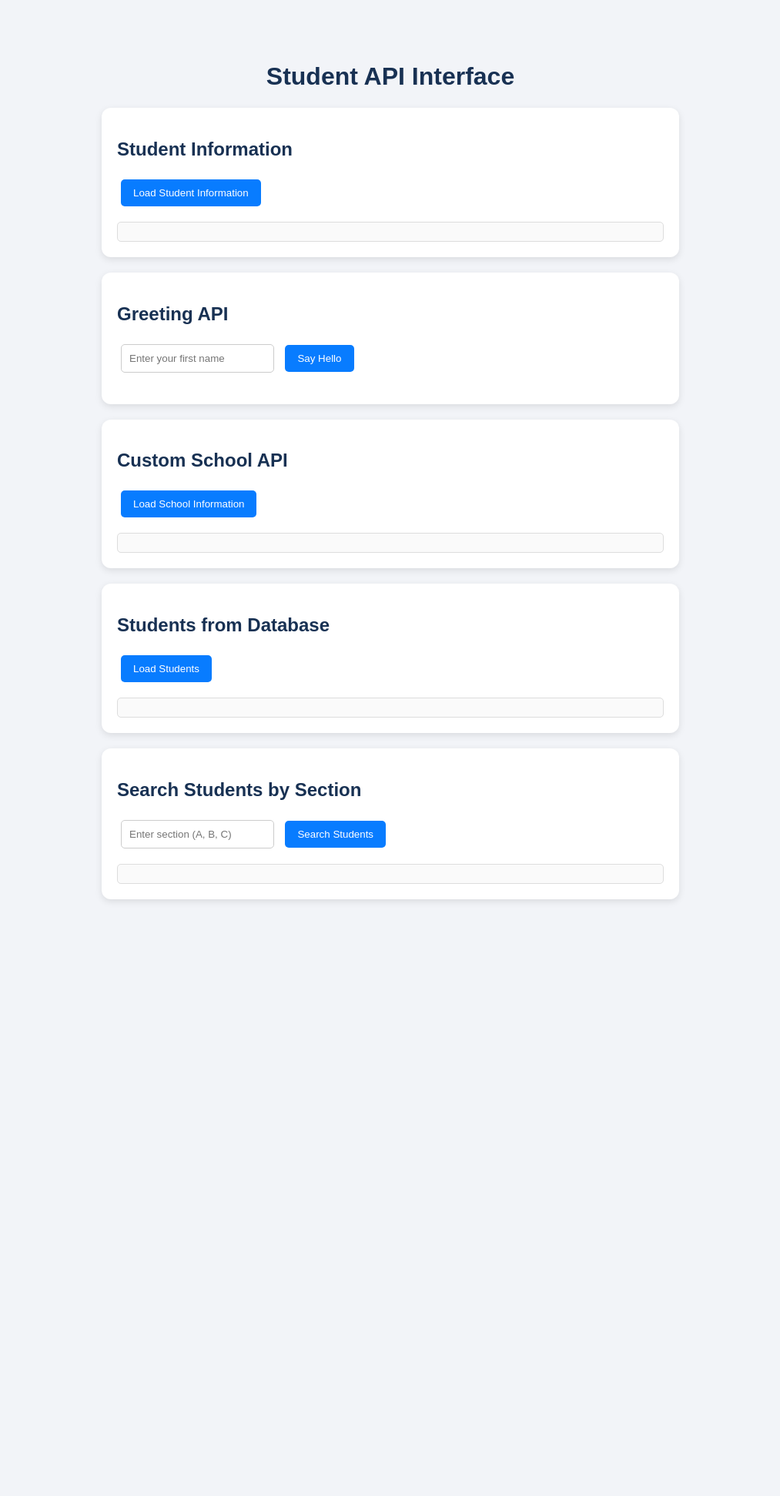
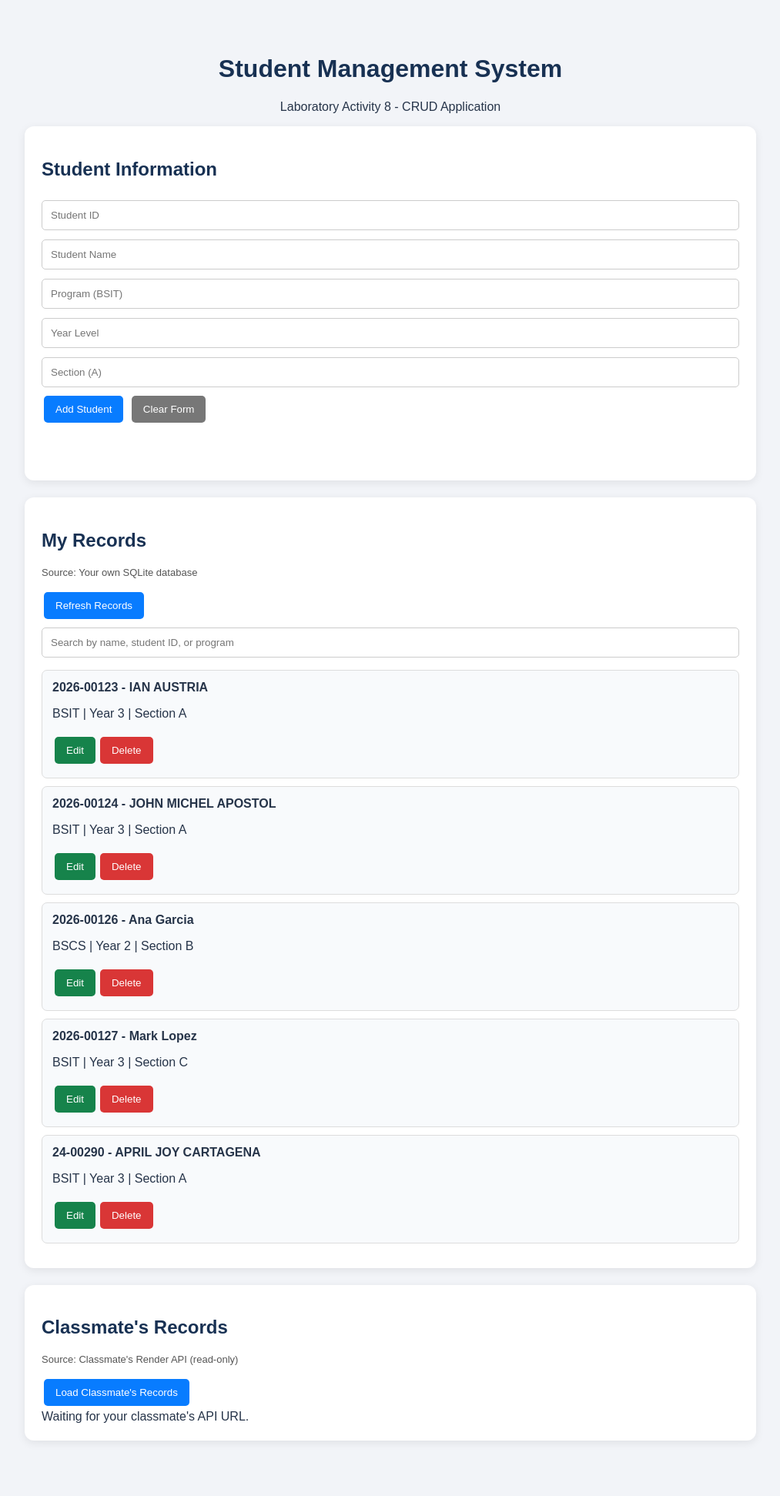
Before and after one commit to Jordan-aa19/jonardalipala, a Flask app: page / in a window 1280 px wide. Shown: the whole page at 77% size, without its empty margins (133-1146 px from the left). Before the commit the page ends 1171 px from the top, so only its background shows below. Run offline with Flask 3, Linux system fonts and the light colour scheme; data comes from the database, SQL or seed files in the repository; both versions use the stored data as it was after the commit.

Commit message:
Complete Laboratory Activity 7

```diff
--- a/app.py
+++ b/app.py
@@ -1,11 +1,15 @@
 
 import sqlite3
 import os
+import json
+from urllib.request import urlopen
+from urllib.error import URLError, HTTPError
+
 from flask import Flask, jsonify, request, render_template
 
 app = Flask(__name__)
 
-# Database connection
+# DATABASE CONNECTION
 def get_db_connection():
     db_path = os.path.join(app.root_path, 'students.db')
     conn = sqlite3.connect(db_path)
@@ -19,33 +23,30 @@ def home():
     return render_template('index.html')
 
 
-# ACTIVITY 6: STUDENT INFORMATION API
+# ACTIVITY 6: STUDENT INFORMATION
 @app.route('/student')
 def get_student():
     return jsonify({
         "student_id": "2024-00193",
-        "name": "JONARD ALIPALA",
+        "name": "JONARD ALIPAL",
         "program": "BSIT",
         "year": 3,
         "section": "A"
     })
 
 
-# ACTIVITY 6: GREETING API
+# ACTIVITY 6: GREETING
 @app.route('/hello')
 def say_hello():
     name = request.args.get('name', 'Student')
-
-    return jsonify({
-        "message": f"Hello, {name}!"
-    })
+    return jsonify({"message": f"Hello, {name}!"})
 
 
-# CUSTOM SCHOOL API
+# ACTIVITY 6: CUSTOM SCHOOL API
 @app.route('/school')
 def get_school():
     return jsonify({
-        "school_name": "ISUFST",
+        "school_name": "Your School Name",
         "location": "Philippines",
         "program": "BSIT",
         "department": "Information Technology"
@@ -54,27 +55,23 @@ def get_school():
 
 # ACTIVITY 7: GET ALL STUDENTS
 @app.route('/students')
+@app.route('/api/students', methods=['GET'])
 def get_students():
     conn = get_db_connection()
-
     students = conn.execute(
-        'SELECT * FROM students'
+        'SELECT * FROM students ORDER BY id'
     ).fetchall()
-
     conn.close()
-
     return jsonify([dict(student) for student in students])
 
 
-# ACTIVITY 7: GET ONE STUDENT BY ID
+# ACTIVITY 7: GET ONE STUDENT
 @app.route('/students/<int:id>')
 def get_student_by_id(id):
     conn = get_db_connection()
-
     student = conn.execute(
         'SELECT * FROM students WHERE id = ?', (id,)
     ).fetchone()
-
     conn.close()
 
     if student is None:
@@ -83,19 +80,176 @@ def get_student_by_id(id):
     return jsonify(dict(student))
 
 
-# ADDITIONAL API: SEARCH STUDENTS BY SECTION
+# ACTIVITY 7: SEARCH BY SECTION
 @app.route('/students/section/<section>')
 def get_students_by_section(section):
     conn = get_db_connection()
-
     students = conn.execute(
         'SELECT * FROM students WHERE section = ?',
         (section.upper(),)
     ).fetchall()
+    conn.close()
+    return jsonify([dict(student) for student in students])
 
+
+# ACTIVITY 8: CREATE STUDENT
+@app.route('/api/students', methods=['POST'])
+def add_student():
+    data = request.get_json(silent=True)
+
+    if not data:
+        return jsonify({"error": "JSON data is required"}), 400
+
+    required = ['student_id', 'name', 'program', 'year', 'section']
+
+    if any(not str(data.get(field, '')).strip() for field in required):
+        return jsonify({"error": "All fields are required"}), 400
+
+    try:
+        year = int(data['year'])
+        if year < 1:
+            raise ValueError
+    except (ValueError, TypeError):
+        return jsonify({"error": "Year must be a positive number"}), 400
+
+    conn = get_db_connection()
+    cursor = conn.execute(
+        '''INSERT INTO students
+        (student_id, name, program, year, section)
+        VALUES (?, ?, ?, ?, ?)''',
+        (
+            data['student_id'].strip(),
+            data['name'].strip(),
+            data['program'].strip(),
+            year,
+            data['section'].strip().upper()
+        )
+    )
+
+    new_id = cursor.lastrowid
+    conn.commit()
     conn.close()
 
-    return jsonify([dict(student) for student in students])
+    return jsonify({
+        "message": "Student added successfully",
+        "id": new_id
+    }), 201
+
+
+# ACTIVITY 8: READ ONE STUDENT
+@app.route('/api/students/<int:id>', methods=['GET'])
+def api_get_student(id):
+    conn = get_db_connection()
+    student = conn.execute(
+        'SELECT * FROM students WHERE id = ?', (id,)
+    ).fetchone()
+    conn.close()
+
+    if student is None:
+        return jsonify({"error": "Student not found"}), 404
+
+    return jsonify(dict(student))
+
+
+# ACTIVITY 8: UPDATE STUDENT
+@app.route('/api/students/<int:id>', methods=['PUT'])
+def update_student(id):
+    data = request.get_json(silent=True)
+
+    if not data:
+        return jsonify({"error": "JSON data is required"}), 400
+
+    required = ['student_id', 'name', 'program', 'year', 'section']
+
+    if any(not str(data.get(field, '')).strip() for field in required):
+        return jsonify({"error": "All fields are required"}), 400
+
+    try:
+        year = int(data['year'])
+        if year < 1:
+            raise ValueError
+    except (ValueError, TypeError):
+        return jsonify({"error": "Invalid year"}), 400
+
+    conn = get_db_connection()
+
+    existing = conn.execute(
+        'SELECT id FROM students WHERE id = ?', (id,)
+    ).fetchone()
+
+    if existing is None:
+        conn.close()
+        return jsonify({"error": "Student not found"}), 404
+
+    conn.execute(
+        '''UPDATE students
+        SET student_id=?, name=?, program=?, year=?, section=?
+        WHERE id=?''',
+        (
+            data['student_id'].strip(),
+            data['name'].strip(),
+            data['program'].strip(),
+            year,
+            data['section'].strip().upper(),
+            id
+        )
+    )
+
+    conn.commit()
+    conn.close()
+
+    return jsonify({"message": "Student updated successfully"})
+
+
+# ACTIVITY 8: DELETE STUDENT
+@app.route('/api/students/<int:id>', methods=['DELETE'])
+def delete_student(id):
+    conn = get_db_connection()
+
+    cursor = conn.execute(
+        'DELETE FROM students WHERE id = ?', (id,)
+    )
+
+    if cursor.rowcount == 0:
+        conn.close()
+        return jsonify({"error": "Student not found"}), 404
+
+    conn.commit()
+    conn.close()
+
+    return jsonify({"message": "Student deleted successfully"})
+
+
+# CLASSMATE API PLACEHOLDER
+# Replace this URL when your classmate gives it to you.
+CLASSMATE_API = "PASTE_CLASSMATE_RENDER_API_URL_HERE"
+
+
+# RETRIEVE CLASSMATE RECORDS (READ ONLY)
+@app.route('/api/classmate/students')
+def get_classmate_students():
+    if not CLASSMATE_API.startswith('https://'):
+        return jsonify({
+            "error": "Classmate API URL has not been configured yet."
+        }), 400
+
+    try:
+        with urlopen(CLASSMATE_API, timeout=20) as response:
+            if response.status != 200:
+                return jsonify({"error": "Classmate API request failed"}), 502
+
+            data = json.loads(response.read().decode('utf-8'))
+
+            if not isinstance(data, list):
+                return jsonify({"error": "Invalid classmate API response"}), 502
+
+            return jsonify(data)
+
+    except (HTTPError, URLError, TimeoutError, ValueError) as error:
+        return jsonify({
+            "error": "Unable to retrieve classmate records.",
+            "details": str(error)
+        }), 502
 
 
 if __name__ == '__main__':
--- a/templates/index.html
+++ b/templates/index.html
@@ -1,332 +1,402 @@
 
 <!DOCTYPE html>
 <html lang="en">
-
 <head>
     <meta charset="UTF-8">
     <meta name="viewport" content="width=device-width, initial-scale=1.0">
-
-    <title>Student API Interface</title>
+    <title>Student Management System</title>
 
     <style>
         body {
             font-family: Arial, sans-serif;
+            max-width: 950px;
+            margin: 30px auto;
+            padding: 20px;
             background: #f2f4f8;
-            max-width: 750px;
-            margin: 40px auto;
-            padding: 20px;
+            color: #263449;
+        }
+
+        h1, h2 {
+            color: #183153;
         }
 
         h1 {
             text-align: center;
-            color: #183153;
         }
 
         .card {
             background: white;
-            padding: 20px;
-            margin-bottom: 20px;
+            padding: 22px;
+            margin-bottom: 22px;
             border-radius: 12px;
-            box-shadow: 0 3px 10px rgba(0,0,0,0.1);
+            box-shadow: 0 3px 12px rgba(0,0,0,.08);
+        }
+
+        input {
+            box-sizing: border-box;
+            width: 100%;
+            padding: 11px;
+            margin: 6px 0;
+            border: 1px solid #ccc;
+            border-radius: 5px;
         }
 
         button {
-            background: #087cff;
-            color: white;
-            padding: 10px 16px;
+            padding: 10px 15px;
+            margin: 5px 3px;
             border: none;
             border-radius: 5px;
             cursor: pointer;
-            margin: 5px;
+            background: #087cff;
+            color: white;
         }
 
         button:hover {
-            background: #0056b3;
+            opacity: .85;
         }
 
-        input {
-            padding: 10px;
-            border: 1px solid #ccc;
-            border-radius: 5px;
-            margin: 5px;
+        .delete {
+            background: #d93636;
         }
 
-        .result {
-            margin-top: 15px;
-            padding: 12px;
-            border: 1px solid #ddd;
-            border-radius: 5px;
-            background: #fafafa;
+        .edit {
+            background: #16834b;
         }
 
-        .student {
-            padding: 12px;
-            border-bottom: 1px solid #ddd;
+        .cancel {
+            background: #777;
         }
 
-        h2 {
-            color: #183153;
+        .record {
+            background: #f8fafc;
+            border: 1px solid #ddd;
+            border-radius: 7px;
+            padding: 13px;
+            margin: 10px 0;
+        }
+
+        .message {
+            margin-top: 12px;
+            padding: 10px;
+        }
+
+        .source {
+            color: #555;
+            font-size: 13px;
+        }
+
+        .detail {
+            background: #eef5ff;
+            padding: 12px;
+            border-radius: 6px;
+            margin-top: 10px;
         }
     </style>
 </head>
 
 <body>
 
-    <h1>Student API Interface</h1>
+<h1>Student Management System</h1>
+<p style="text-align:center">Laboratory Activity 8 - CRUD Application</p>
 
-    <!-- STUDENT INFORMATION -->
+<!-- CREATE AND UPDATE -->
 <div class="card">
-
     <h2>Student Information</h2>
 
-        <button onclick="loadStudent()">
-            Load Student Information
-        </button>
+    <form id="studentForm">
+        <input type="hidden" id="recordId">
 
-        <div id="result" class="result"></div>
+        <input id="student_id" placeholder="Student ID" required>
+        <input id="name" placeholder="Student Name" required>
+        <input id="program" placeholder="Program (BSIT)" required>
+        <input id="year" type="number" min="1" placeholder="Year Level" required>
+        <input id="section" placeholder="Section (A)" required>
 
+        <button type="submit" id="saveButton">Add Student</button>
+        <button type="button" class="cancel" onclick="resetForm()">Clear Form</button>
+    </form>
+
+    <p id="formMessage" class="message" aria-live="polite"></p>
 </div>
 
 
-    <!-- GREETING API -->
+<!-- MY RECORDS -->
 <div class="card">
+    <h2>My Records</h2>
+    <p class="source">Source: Your own SQLite database</p>
 
-        <h2>Greeting API</h2>
+    <button onclick="loadStudents()">Refresh Records</button>
 
     <input
-            type="text"
-            id="nameInput"
-            placeholder="Enter your first name"
+        id="searchInput"
+        placeholder="Search by name, student ID, or program"
+        oninput="filterStudents()"
     >
 
-        <button onclick="sayHello()">
-            Say Hello
-        </button>
-
-        <p id="greeting"></p>
-
+    <div id="studentList">Loading records...</div>
 </div>
 
 
-    <!-- CUSTOM SCHOOL API -->
+<!-- REMOTE STUDENT RECORDS -->
 <div class="card">
+    <h2>Classmate's Records</h2>
+    <p class="source">Source: Classmate's Render API (read-only)</p>
 
-        <h2>Custom School API</h2>
+    <button onclick="loadClassmate()">Load Classmate's Records</button>
 
-        <button onclick="loadSchool()">
-            Load School Information
-        </button>
-
-        <div id="schoolResult" class="result"></div>
-
+    <div id="classmateList">
+        Waiting for your classmate's API URL.
     </div>
 
-
-    <!-- DATABASE STUDENTS -->
-    <div class="card">
-
-        <h2>Students from Database</h2>
-
-        <button onclick="loadStudents()">
-            Load Students
-        </button>
-
-        <div id="studentList" class="result"></div>
-
-    </div>
-
-
-    <!-- SEARCH BY SECTION -->
-    <div class="card">
-
-        <h2>Search Students by Section</h2>
-
-        <input
-            type="text"
-            id="sectionInput"
-            placeholder="Enter section (A, B, C)"
-        >
-
-        <button onclick="searchSection()">
-            Search Students
-        </button>
-
-        <div id="sectionResult" class="result"></div>
-
+    <div id="remoteDetails" class="detail" hidden></div>
 </div>
 
 
 <script>
 
-        // STUDENT INFORMATION
-        function loadStudent() {
+let myStudents = [];
+let remoteStudents = [];
 
-            fetch('/student')
-            .then(response => {
-                if (!response.ok) {
-                    throw new Error('Student API error');
-                }
-                return response.json();
-            })
-            .then(data => {
-
-                document.getElementById('result').innerHTML =
-                    '<p><b>Student ID:</b> ' + data.student_id + '</p>' +
-                    '<p><b>Name:</b> ' + data.name + '</p>' +
-                    '<p><b>Program:</b> ' + data.program + '</p>' +
-                    '<p><b>Year:</b> ' + data.year + '</p>' +
-                    '<p><b>Section:</b> ' + data.section + '</p>';
-
-            })
-            .catch(error => {
-                document.getElementById('result').innerText =
-                    'Unable to retrieve data.';
-            });
-
+// SAFE TEXT DISPLAY
+function makeText(tag, value) {
+    const element = document.createElement(tag);
+    element.textContent = value ?? '';
+    return element;
 }
 
 
-        // GREETING API
-        function sayHello() {
+// LOAD OWN STUDENTS
+async function loadStudents() {
+    const list = document.getElementById('studentList');
+    list.textContent = 'Loading records...';
 
-            const name =
-                document.getElementById('nameInput').value;
+    try {
+        const response = await fetch('/api/students');
 
-            fetch('/hello?name=' + encodeURIComponent(name))
-            .then(response => response.json())
-            .then(data => {
+        if (!response.ok) {
+            throw new Error('Unable to load records');
+        }
 
-                document.getElementById('greeting').innerText =
-                    data.message;
+        myStudents = await response.json();
+        filterStudents();
 
-            })
-            .catch(error => {
-
-                document.getElementById('greeting').innerText =
-                    'Unable to retrieve greeting.';
-
-            });
-
+    } catch (error) {
+        list.textContent = error.message;
+    }
 }
 
 
-        // CUSTOM SCHOOL API
-        function loadSchool() {
+// DISPLAY OWN STUDENTS
+function filterStudents() {
+    const search = document.getElementById('searchInput')
+        .value.toLowerCase();
 
-            fetch('/school')
-            .then(response => {
-                if (!response.ok) {
-                    throw new Error('School API error');
+    const list = document.getElementById('studentList');
+    list.replaceChildren();
+
+    const filtered = myStudents.filter(student =>
+        [
+            student.student_id,
+            student.name,
+            student.program,
+            student.section
+        ].some(value => String(value).toLowerCase().includes(search))
+    );
+
+    if (filtered.length === 0) {
+        list.textContent = 'No student records found.';
+        return;
     }
-                return response.json();
-            })
-            .then(data => {
 
-                document.getElementById('schoolResult').innerHTML =
-                    '<p><b>School:</b> ' + data.school_name + '</p>' +
-                    '<p><b>Location:</b> ' + data.location + '</p>' +
-                    '<p><b>Program:</b> ' + data.program + '</p>' +
-                    '<p><b>Department:</b> ' + data.department + '</p>';
+    filtered.forEach(student => {
+        const card = document.createElement('div');
+        card.className = 'record';
 
-            })
-            .catch(error => {
+        card.append(
+            makeText('strong', student.student_id + ' - ' + student.name),
+            makeText('p', student.program + ' | Year ' +
+                student.year + ' | Section ' + student.section)
+        );
 
-                document.getElementById('schoolResult').innerText =
-                    'Unable to retrieve school information.';
+        const editButton = makeText('button', 'Edit');
+        editButton.className = 'edit';
+        editButton.type = 'button';
+        editButton.onclick = () => editStudent(student.id);
 
+        const deleteButton = makeText('button', 'Delete');
+        deleteButton.className = 'delete';
+        deleteButton.type = 'button';
+        deleteButton.onclick = () => deleteStudent(student.id);
+
+        card.append(editButton, deleteButton);
+        list.append(card);
     });
-
 }
 
 
-        // LOAD ALL STUDENTS FROM DATABASE
-        function loadStudents() {
+// CREATE OR UPDATE
+document.getElementById('studentForm')
+.addEventListener('submit', async function(event) {
+    event.preventDefault();
 
-            fetch('/students')
-            .then(response => {
+    const id = document.getElementById('recordId').value;
+
+    const studentData = {
+        student_id: document.getElementById('student_id').value.trim(),
+        name: document.getElementById('name').value.trim(),
+        program: document.getElementById('program').value.trim(),
+        year: Number(document.getElementById('year').value),
+        section: document.getElementById('section').value.trim()
+    };
+
+    const message = document.getElementById('formMessage');
+
+    try {
+        const response = await fetch(
+            id ? `/api/students/${id}` : '/api/students',
+            {
+                method: id ? 'PUT' : 'POST',
+                headers: {
+                    'Content-Type': 'application/json'
+                },
+                body: JSON.stringify(studentData)
+            }
+        );
+
+        const data = await response.json();
+
         if (!response.ok) {
-                    throw new Error('Database API error');
+            throw new Error(data.error || 'Operation failed');
         }
-                return response.json();
-            })
-            .then(data => {
 
-                let output = '';
+        message.textContent = data.message;
+        resetForm();
+        await loadStudents();
 
-                data.forEach(student => {
-
-                    output +=
-                        '<div class="student">' +
-                        '<b>' + student.student_id + '</b> - ' +
-                        student.name + '<br>' +
-                        student.program + ' | Year ' +
-                        student.year + ' | Section ' +
-                        student.section +
-                        '</div>';
-
+    } catch (error) {
+        message.textContent = error.message;
+    }
 });
 
-                document.getElementById('studentList').innerHTML =
-                    output || 'No student records found.';
 
-            })
-            .catch(error => {
+// EDIT STUDENT
+function editStudent(id) {
+    const student = myStudents.find(item => item.id === id);
 
-                document.getElementById('studentList').innerText =
-                    'Unable to retrieve student records.';
+    if (!student) return;
 
-            });
+    document.getElementById('recordId').value = student.id;
+    document.getElementById('student_id').value = student.student_id;
+    document.getElementById('name').value = student.name;
+    document.getElementById('program').value = student.program;
+    document.getElementById('year').value = student.year;
+    document.getElementById('section').value = student.section;
 
+    document.getElementById('saveButton').textContent = 'Update Student';
+
+    window.scrollTo({top: 0, behavior: 'smooth'});
 }
 
 
-        // SEARCH STUDENTS BY SECTION
-        function searchSection() {
-
-            const section =
-                document.getElementById('sectionInput').value.trim();
-
-            if (!section) {
-                document.getElementById('sectionResult').innerText =
-                    'Please enter a section.';
+// DELETE STUDENT
+async function deleteStudent(id) {
+    if (!confirm('Are you sure you want to delete this student?')) {
         return;
     }
 
-            fetch('/students/section/' + encodeURIComponent(section))
-            .then(response => {
-                if (!response.ok) {
-                    throw new Error('Section API error');
-                }
-                return response.json();
-            })
-            .then(data => {
-
-                let output = '';
-
-                data.forEach(student => {
-
-                    output +=
-                        '<div class="student">' +
-                        '<b>' + student.name + '</b><br>' +
-                        student.student_id + ' | ' +
-                        student.program + ' | Year ' +
-                        student.year +
-                        '</div>';
-
+    try {
+        const response = await fetch(`/api/students/${id}`, {
+            method: 'DELETE'
         });
 
-                document.getElementById('sectionResult').innerHTML =
-                    output || 'No students found in this section.';
+        const data = await response.json();
 
-            })
-            .catch(error => {
+        if (!response.ok) {
+            throw new Error(data.error || 'Delete failed');
+        }
 
-                document.getElementById('sectionResult').innerText =
-                    'Unable to search students.';
+        alert(data.message);
+        resetForm();
+        await loadStudents();
 
+    } catch (error) {
+        alert(error.message);
+    }
+}
+
+
+// CLEAR FORM
+function resetForm() {
+    document.getElementById('studentForm').reset();
+    document.getElementById('recordId').value = '';
+    document.getElementById('saveButton').textContent = 'Add Student';
+}
+
+
+// LOAD CLASSMATE RECORDS
+async function loadClassmate() {
+    const list = document.getElementById('classmateList');
+    const details = document.getElementById('remoteDetails');
+
+    list.textContent = 'Loading classmate records...';
+    details.hidden = true;
+
+    try {
+        const response = await fetch('/api/classmate/students');
+        const data = await response.json();
+
+        if (!response.ok) {
+            throw new Error(data.error || 'Unable to load records');
+        }
+
+        remoteStudents = data;
+        list.replaceChildren();
+
+        if (remoteStudents.length === 0) {
+            list.textContent = 'No classmate records found.';
+            return;
+        }
+
+        remoteStudents.forEach((student, index) => {
+            const card = document.createElement('div');
+            card.className = 'record';
+
+            card.append(
+                makeText('strong', student.student_id || 'Student ' + (index + 1)),
+                makeText('p', student.name || 'Name unavailable')
+            );
+
+            const button = makeText('button', 'View Details');
+            button.type = 'button';
+
+            button.onclick = () => {
+                details.replaceChildren();
+
+                const title = makeText('strong', 'Classmate Student Details');
+
+                details.append(title);
+
+                Object.entries(student).forEach(([key, value]) => {
+                    const p = document.createElement('p');
+                    p.textContent = key + ': ' + value;
+                    details.append(p);
                 });
 
+                details.hidden = false;
+            };
+
+            card.append(button);
+            list.append(card);
+        });
+
+    } catch (error) {
+        list.textContent = error.message;
     }
+}
+
+
+// LOAD MY RECORDS WHEN PAGE OPENS
+loadStudents();
 
 </script>
 
```
Also changed, not shown: init_db.py (+10 -11 lines), students.db. Lines whose indentation alone changed are shown as unchanged.
